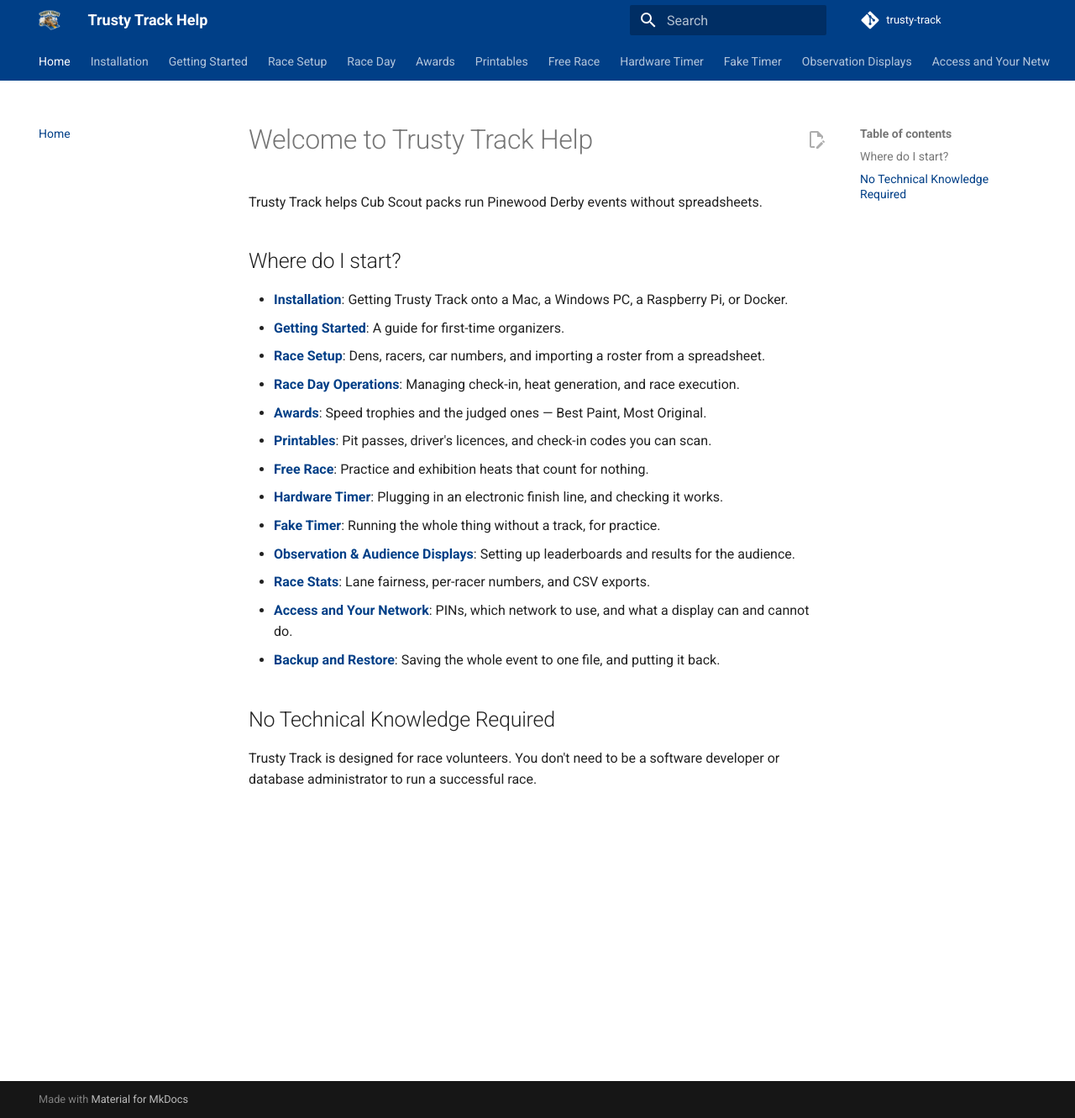
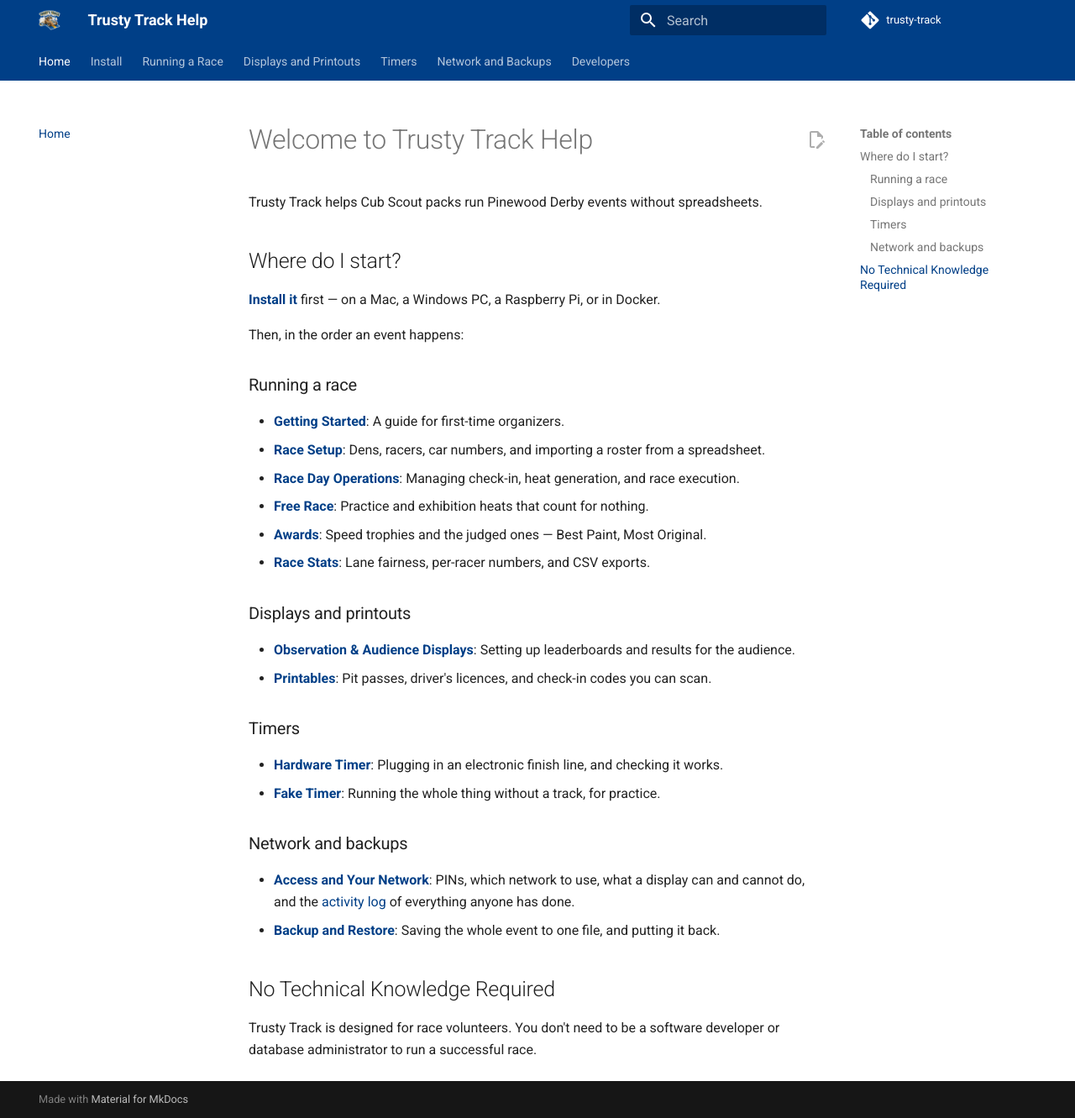
Before and after one commit to dknowles2/trusty-track, an MkDocs documentation site: the page built from docs/index.md, in a window 1280 px wide and 1331 px high. Shown: the whole window at 84% size. Built offline with MkDocs 1.6.1 and Material for MkDocs 9.7.7, drawn with Linux system fonts in a browser that asks for light colours; comment, search, counter and statistics services are not loaded.

Commit message:
docs: group the navigation into seven tabs instead of fifteen (#222)
`navigation.tabs` turns every top-level nav entry into a tab across the top
of the page. Pages were added one at a time until there were fifteen, and
the row had started to scroll sideways — so several pages were reachable
only by finding a scrollbar most readers will never look for.

Twelve of the fifteen were single pages sitting at the same level as "Home"
and "Installation", so nothing grouped and there was no hierarchy for a
reader to hold. They now sit under Install, Running a Race, Displays and
Printouts, Timers, Network and Backups, and Developers: seven tabs, which
fit with room to spare at the width Material still shows them at.

This moves nothing on disk, so every existing link and anchor is unchanged.
The section sidebar is the visible gain — a page now shows its siblings
rather than the whole site.

`docs/index.md` used the same flat list, which would have re-taught the
shape the tabs were losing, so it follows the same grouping. While it was
open: the activity log had no mention anywhere a reader would look for one,
being a section inside Access and Your Network. It is named there and in
the README now.

Co-Authored-By: Claude Opus 5 <noreply@anthropic.com>

```diff
--- a/docs/index.md
+++ b/docs/index.md
@@ -4,18 +4,32 @@ Trusty Track helps Cub Scout packs run Pinewood Derby events without spreadsheet
 
 ## Where do I start?
 
-- **[Installation](user/install.md)**: Getting Trusty Track onto a Mac, a Windows PC, a Raspberry Pi, or Docker.
+**[Install it](user/install.md)** first — on a Mac, a Windows PC, a Raspberry Pi, or in Docker.
+
+Then, in the order an event happens:
+
+### Running a race
+
 - **[Getting Started](getting-started.md)**: A guide for first-time organizers.
 - **[Race Setup](race-setup.md)**: Dens, racers, car numbers, and importing a roster from a spreadsheet.
 - **[Race Day Operations](race-day.md)**: Managing check-in, heat generation, and race execution.
+- **[Free Race](free-race.md)**: Practice and exhibition heats that count for nothing.
 - **[Awards](awards.md)**: Speed trophies and the judged ones — Best Paint, Most Original.
+- **[Race Stats](race-stats.md)**: Lane fairness, per-racer numbers, and CSV exports.
+
+### Displays and printouts
+
+- **[Observation & Audience Displays](observation-displays.md)**: Setting up leaderboards and results for the audience.
 - **[Printables](printables.md)**: Pit passes, driver's licences, and check-in codes you can scan.
-- **[Free Race](free-race.md)**: Practice and exhibition heats that count for nothing.
+
+### Timers
+
 - **[Hardware Timer](hardware-timer.md)**: Plugging in an electronic finish line, and checking it works.
 - **[Fake Timer](fake-timer.md)**: Running the whole thing without a track, for practice.
-- **[Observation & Audience Displays](observation-displays.md)**: Setting up leaderboards and results for the audience.
-- **[Race Stats](race-stats.md)**: Lane fairness, per-racer numbers, and CSV exports.
-- **[Access and Your Network](access-and-network.md)**: PINs, which network to use, and what a display can and cannot do.
+
+### Network and backups
+
+- **[Access and Your Network](access-and-network.md)**: PINs, which network to use, what a display can and cannot do, and the [activity log](access-and-network.md#the-activity-log) of everything anyone has done.
 - **[Backup and Restore](backup-and-restore.md)**: Saving the whole event to one file, and putting it back.
 
 ## No Technical Knowledge Required
--- a/mkdocs.yml
+++ b/mkdocs.yml
@@ -21,27 +21,41 @@ theme:
 extra_css:
   - assets/extra.css         # custom color overrides
 
+# Every top-level entry is a tab across the top of the page, because of
+# `navigation.tabs` above. There were fifteen, which no longer fitted: the row
+# scrolled sideways, so several pages were only reachable by finding a
+# scrollbar most readers would never look for. Twelve of the fifteen were
+# single pages sitting at the same level as "Home", so nothing grouped and
+# there was no hierarchy for a reader to hold.
+#
+# Grouping moves nothing on disk, so every link and anchor into these pages is
+# unchanged. Keep it to about seven tabs: a new page belongs inside one of
+# these, not beside them.
 nav:
   - Home: index.md
-  - Installation:
+  - Install:
     - Which method?: user/install.md
     - macOS App: user/install-mac.md
     - Windows App: user/install-windows.md
     - Docker: user/install-docker.md
     - Raspberry Pi: user/install-raspberry-pi.md
     - From Source: user/install-from-source.md
-  - Getting Started: getting-started.md
-  - Race Setup: race-setup.md
-  - Race Day: race-day.md
-  - Awards: awards.md
-  - Printables: printables.md
-  - Free Race: free-race.md
-  - Hardware Timer: hardware-timer.md
-  - Fake Timer: fake-timer.md
-  - Observation Displays: observation-displays.md
-  - Access and Your Network: access-and-network.md
-  - Backup and Restore: backup-and-restore.md
-  - Race Stats: race-stats.md
+  - Running a Race:
+    - Getting Started: getting-started.md
+    - Race Setup: race-setup.md
+    - Race Day: race-day.md
+    - Free Race: free-race.md
+    - Awards: awards.md
+    - Race Stats: race-stats.md
+  - Displays and Printouts:
+    - Observation Displays: observation-displays.md
+    - Printables: printables.md
+  - Timers:
+    - Hardware Timer: hardware-timer.md
+    - Fake Timer: fake-timer.md
+  - Network and Backups:
+    - Access and Your Network: access-and-network.md
+    - Backup and Restore: backup-and-restore.md
   - Developers:
     - Development Guide: development.md
     - Design: design.md
```
Also changed, not shown: CLAUDE.md (+2 -0 lines), README.md (+1 -1 lines).
